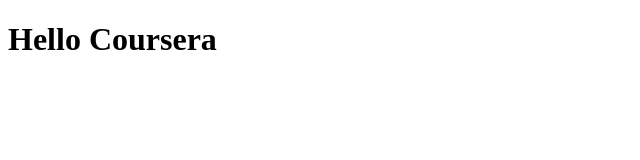
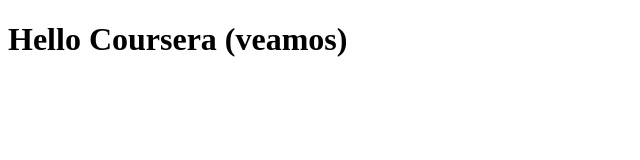
Before and after one commit to amherreraf/courserta-test-yakov-5, a plain HTML site: page index.html in a window 1280 px wide. Shown: the whole page, without its empty margins (0-640 px from the left). Drawn offline with Linux system fonts and the light colour scheme.

Commit message:
next version of web file.

```diff
--- a/index.html
+++ b/index.html
@@ -5,6 +5,6 @@
 		<title>Hello Coursera</title>
 	</head>
 	<body>
-		<h1>Hello Coursera</h1>
+		<h1>Hello Coursera (veamos)</h1>
 	</body>
 </html>
```
